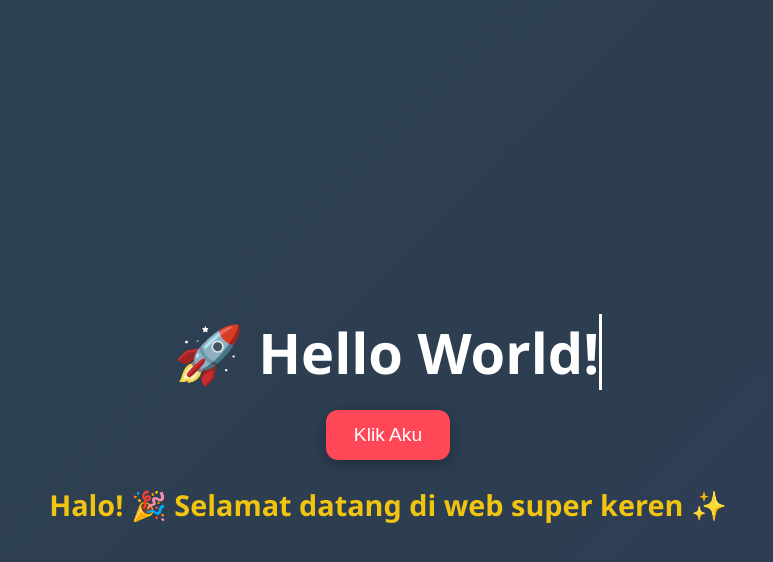
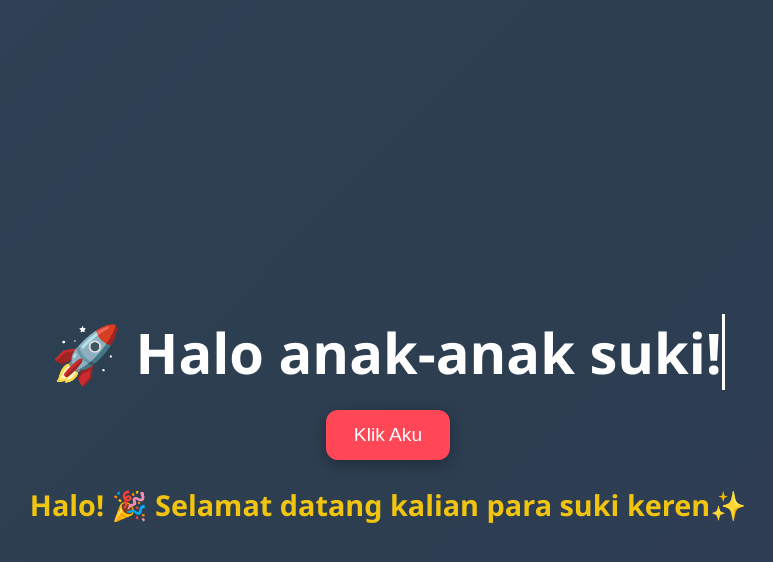
Before and after one commit to kiryu-dev/kiryu, a plain HTML site: page index.html in a window 1280 px wide. Both pictures are taken after a click on the button "Klik Aku". Shown: the whole page, without its empty margins (252-1025 px from the left). Drawn offline with Linux system fonts and the light colour scheme.

Commit message:
Update index.html

```diff
--- a/index.html
+++ b/index.html
@@ -92,14 +92,14 @@
   </style>
 </head>
 <body>
-  <h1>🚀 Hello World!</h1>
+  <h1>🚀 Halo anak-anak suki!</h1>
   <button onclick="sayHello()">Klik Aku</button>
   <div id="message"></div>
 
   <script>
     function sayHello() {
       const msg = document.getElementById("message");
-      msg.innerText = "Halo! 🎉 Selamat datang di web super keren ✨";
+      msg.innerText = "Halo! 🎉 Selamat datang kalian para suki keren✨";
       msg.classList.add("show");
     }
   </script>
```
